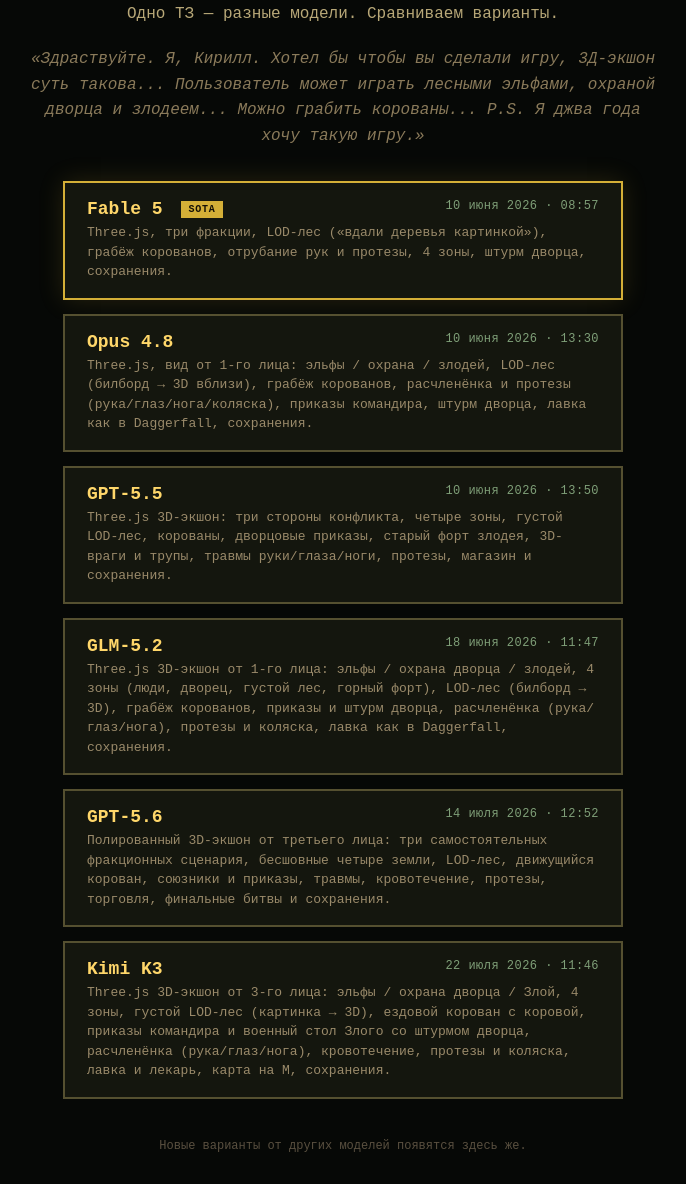
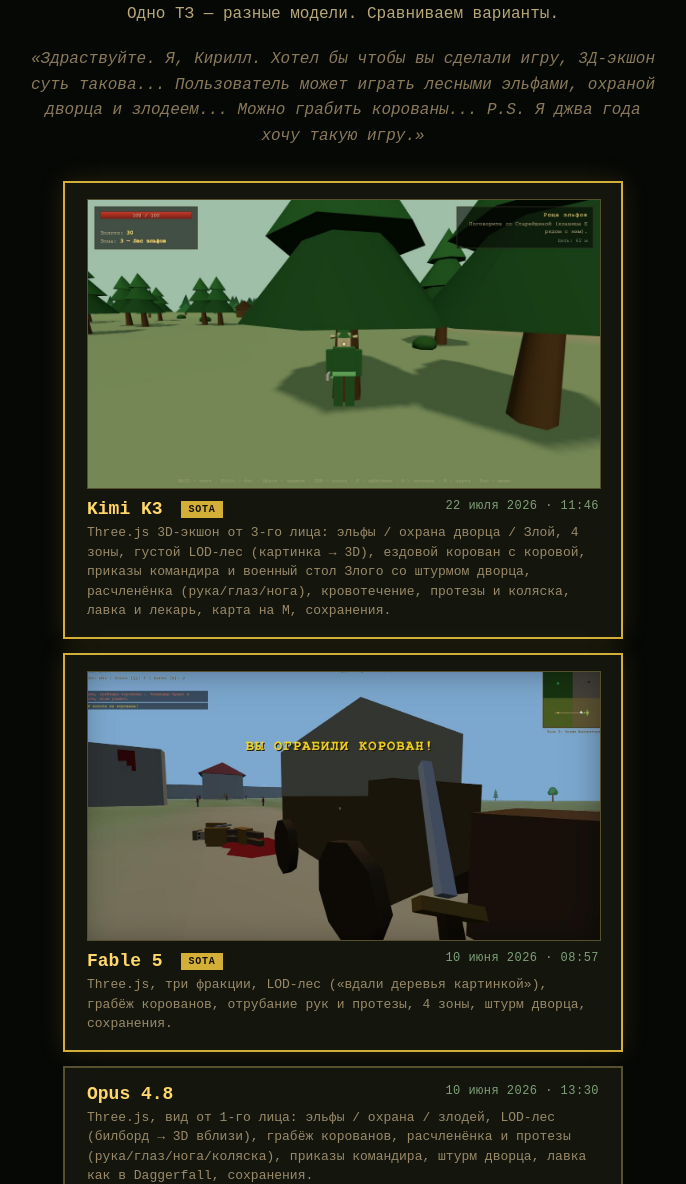
Before and after one commit to Rai220/korovany, a plain HTML site: page index.html in a window 1280 px wide. Shown: the part 118-1302 px from the top of the page, without its empty margins (297-983 px from the left). Drawn offline with Linux system fonts and the light colour scheme.

Commit message:
Pin Kimi K3 and Fable 5 as SOTA on top of the landing, add gameplay screenshots

```diff
--- a/index.html
+++ b/index.html
@@ -20,6 +20,7 @@
                 color: #141006; font-size: 10px; letter-spacing: .08em; vertical-align: 2px; }
   a.variant time { float: right; color: #7f9f78; font-size: 12px; letter-spacing: .04em; }
   a.variant span { display: block; color: #9a8a6a; font-size: 13px; margin-top: 4px; line-height: 1.5; }
+  a.variant img { display: block; width: 100%; height: auto; border: 1px solid #555030; margin-bottom: 10px; }
   .foot { margin-top: 40px; color: #5a5040; font-size: 12px; }
   @media (max-width: 520px) {
     body { padding: 24px 12px; }
@@ -35,7 +36,17 @@
     Пользователь может играть лесными эльфами, охраной дворца и злодеем... Можно грабить корованы...
     P.S. Я джва года хочу такую игру.»</div>
   <div class="variants">
+    <a class="variant sota" href="kimi-k3/">
+      <img src="kimi_3_5_screen.jpg" alt="Скриншот Kimi K3: эльф на опушке густого LOD-леса" loading="lazy">
+      <b>Kimi K3 <small class="sota-badge">SOTA</small></b>
+      <time datetime="2026-07-22T11:46:00+03:00">22 июля 2026 · 11:46</time>
+      <span>Three.js 3D-экшон от 3-го лица: эльфы / охрана дворца / Злой, 4 зоны,
+      густой LOD-лес (картинка → 3D), ездовой корован с коровой, приказы командира
+      и военный стол Злого со штурмом дворца, расчленёнка (рука/глаз/нога),
+      кровотечение, протезы и коляска, лавка и лекарь, карта на M, сохранения.</span>
+    </a>
     <a class="variant sota" href="fable_5/">
+      <img src="fable_5_screen.jpg" alt="Скриншот Fable 5" loading="lazy">
       <b>Fable 5 <small class="sota-badge">SOTA</small></b>
       <time datetime="2026-06-10T08:57:35+03:00">10 июня 2026 · 08:57</time>
       <span>Three.js, три фракции, LOD-лес («вдали деревья картинкой»), грабёж корованов,
@@ -70,14 +81,6 @@
       бесшовные четыре земли, LOD-лес, движущийся корован, союзники и приказы,
       травмы, кровотечение, протезы, торговля, финальные битвы и сохранения.</span>
     </a>
-    <a class="variant" href="kimi-k3/">
-      <b>Kimi K3</b>
-      <time datetime="2026-07-22T11:46:00+03:00">22 июля 2026 · 11:46</time>
-      <span>Three.js 3D-экшон от 3-го лица: эльфы / охрана дворца / Злой, 4 зоны,
-      густой LOD-лес (картинка → 3D), ездовой корован с коровой, приказы командира
-      и военный стол Злого со штурмом дворца, расчленёнка (рука/глаз/нога),
-      кровотечение, протезы и коляска, лавка и лекарь, карта на M, сохранения.</span>
-    </a>
   </div>
   <div class="foot">Новые варианты от других моделей появятся здесь же.</div>
 </body>
```
Also changed, not shown: README.md, fable_5_screen.jpg (added), kimi_3_5_screen.jpg (added).
